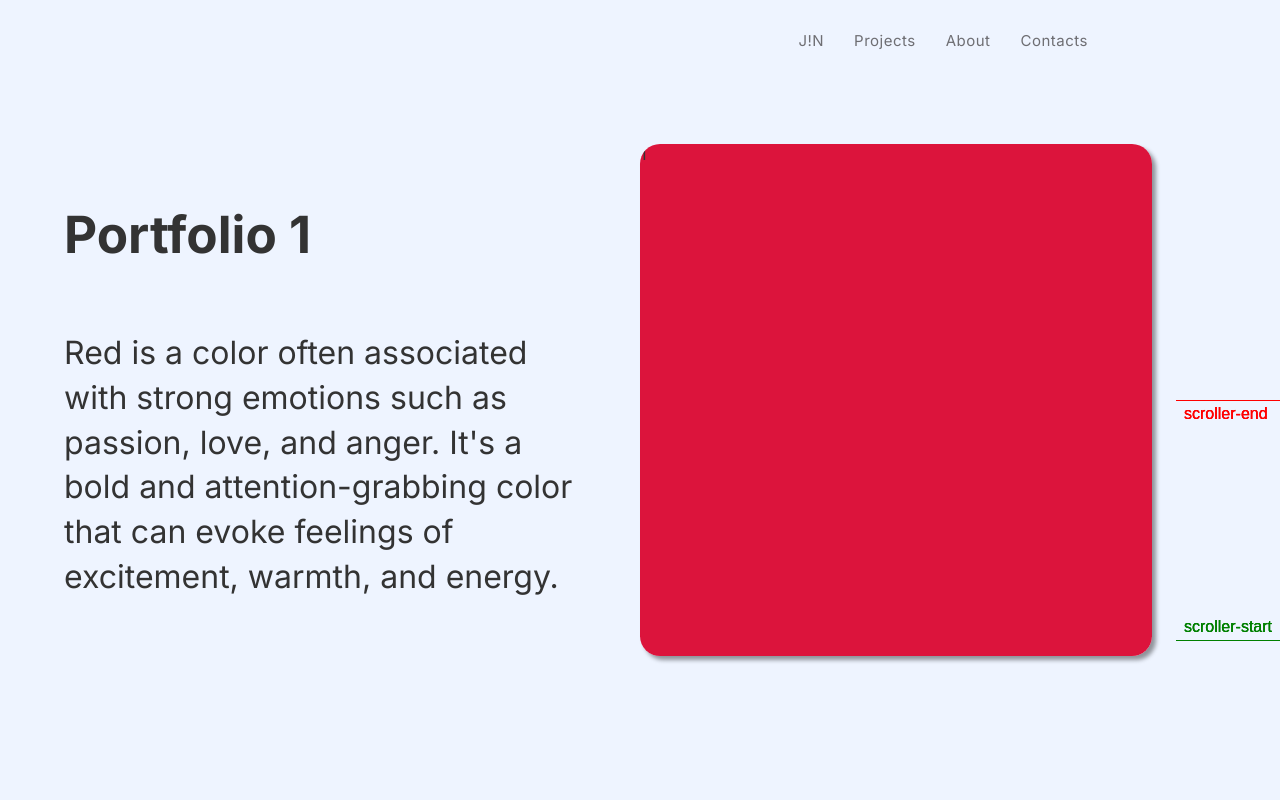
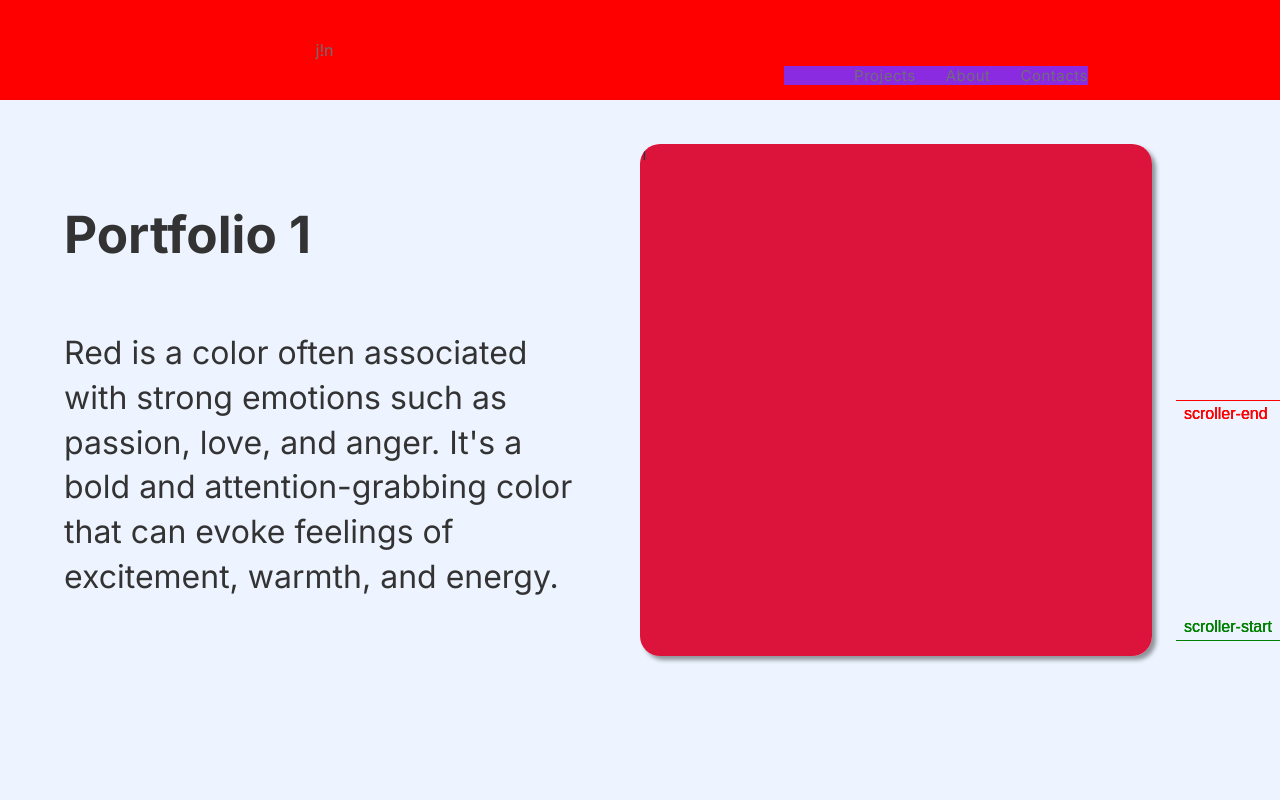
Before and after one commit to thefigtree/portfolio_24_03_11, a Next.js app: page / in a window 1280 px wide. Shown: the top 800 px of the page. Built offline with nearby package versions, Linux system fonts and the light colour scheme.

Commit message:
Component: Link

```diff
--- a/components/navigation.jsx
+++ b/components/navigation.jsx
@@ -3,10 +3,6 @@ import Link from "next/link";
 
 export default function Navigation() {
   const links = [
-    {
-      path: "/",
-      name: "J!N",
-    },
     {
       path: "/projects",
       name: "Projects",
@@ -22,7 +18,12 @@ export default function Navigation() {
   ];
 
   return (
-    <nav className={style.header}>
+    <div className={style.header}>
+      <div className={style.logo}>
+        <Link href="/">j!n</Link>
+      </div>
+
+      <nav>
         <ul className={style.menu}>
           {links.map((link) => {
             return (
@@ -33,5 +34,6 @@ export default function Navigation() {
           })}
         </ul>
       </nav>
+    </div>
   );
 }
--- a/components/navigation.module.css
+++ b/components/navigation.module.css
@@ -8,7 +8,7 @@
   top: 0;
   left: 0;
   z-index: 10;
-  /* background-color: red; */
+  background-color: red;
   color: #6e6e73;
 }
 
@@ -19,6 +19,7 @@
   letter-spacing: 0.5px;
   position: absolute;
   right: 15%;
+  background-color: blueviolet;
 }
 
 .menubtn {
```
Lines whose indentation alone changed are shown as unchanged.
